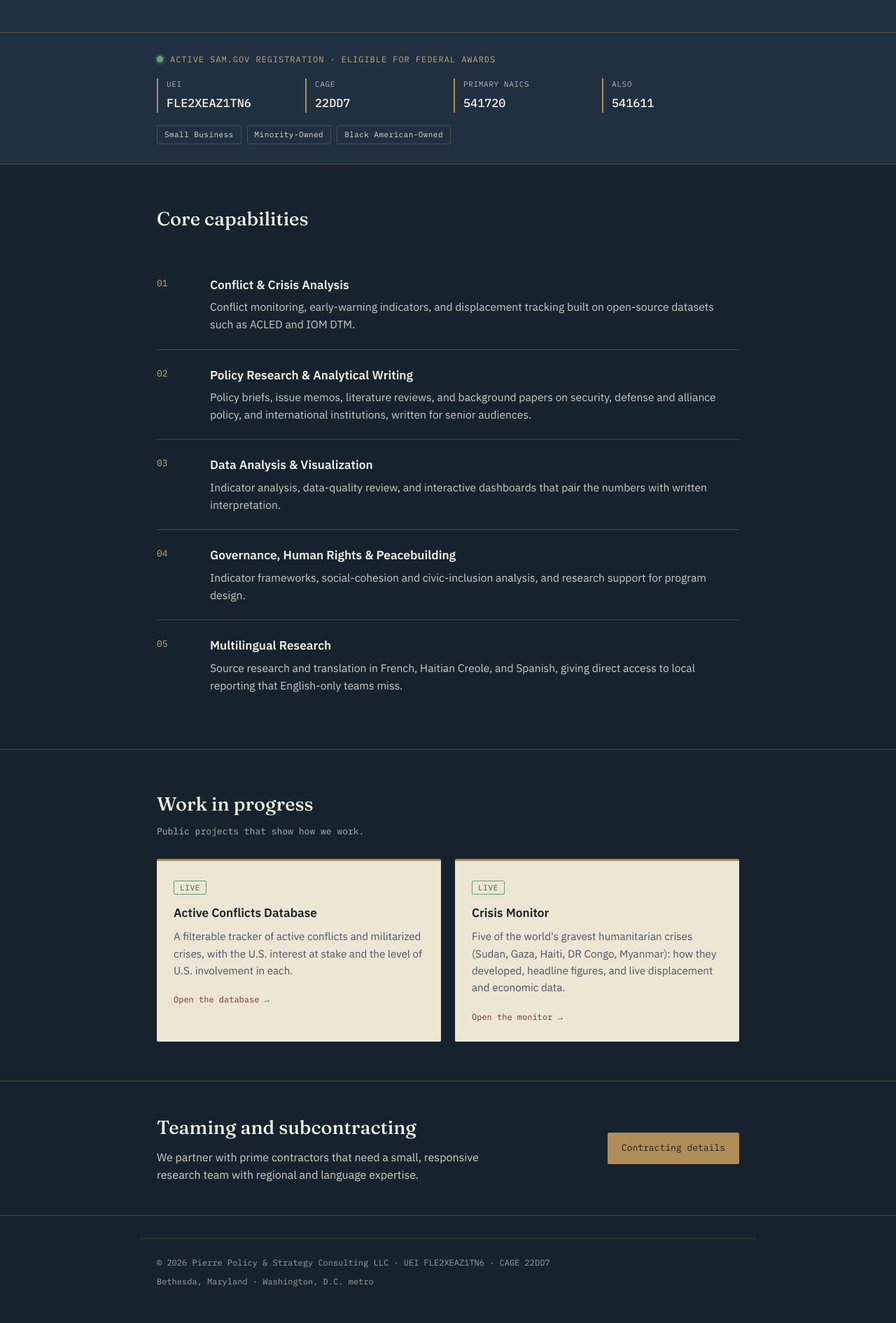
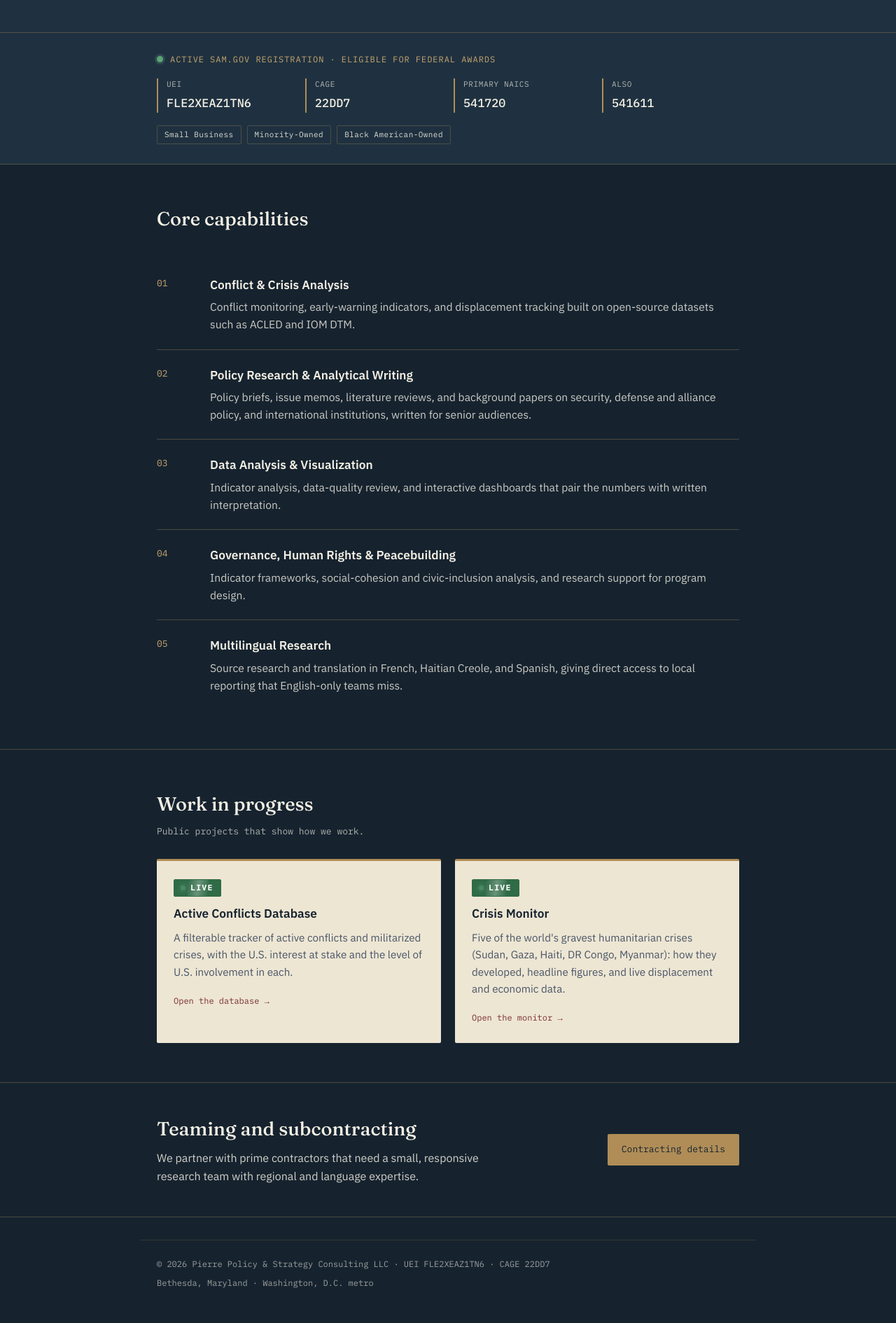
Before and after one commit to Dakpi11/pierrepolicy-website, a Jekyll site: the page index.html, which Jekyll copies as it is, in a window 1280 px wide. Shown: the part 1140-3030 px from the top of the page at 70% size. Built offline with Jekyll 4.4.1, drawn with Linux system fonts in a browser that asks for light colours.

Commit message:
Add files via upload

```diff
--- a/index.html
+++ b/index.html
@@ -15,6 +15,31 @@
   <meta property="og:image" content="https://pierrepolicy.com/og-image.png">
   <meta name="twitter:card" content="summary_large_image">
   <link rel="stylesheet" href="style.css?v=5">
+  <style>
+    /* "Live" badges: broadcast-style on-air indicator */
+    .work-status.live {
+      position: relative; overflow: hidden; display: inline-flex; align-items: center; gap: 7px;
+      background: #2F6B47; color: #fff; border-color: #2F6B47; font-weight: 600; letter-spacing: 0.14em;
+      padding: 3px 10px 3px 9px;
+    }
+    .work-status.live::before {
+      content: ""; width: 7px; height: 7px; border-radius: 50%; background: #9BE3B4; flex: none;
+      box-shadow: 0 0 6px 1px rgba(155,227,180,0.8);
+    }
+    @media (prefers-reduced-motion: no-preference) {
+      @keyframes live-blink { 0%, 55% { opacity: 1; } 70%, 85% { opacity: .25; } 100% { opacity: 1; } }
+      @keyframes live-ring { 0% { box-shadow: 0 0 0 0 rgba(155,227,180,0.75), 0 0 6px 1px rgba(155,227,180,0.8); } 100% { box-shadow: 0 0 0 7px rgba(155,227,180,0), 0 0 6px 1px rgba(155,227,180,0.8); } }
+      @keyframes live-sweep { 0% { transform: translateX(-120%); } 60%, 100% { transform: translateX(220%); } }
+      @keyframes live-glow { 0%, 100% { box-shadow: 0 0 0 0 rgba(47,107,71,0); } 50% { box-shadow: 0 0 10px 1px rgba(47,107,71,0.35); } }
+      .work-status.live { animation: live-glow 2.4s ease-in-out infinite; }
+      .work-status.live::before { animation: live-blink 1.6s steps(1, end) infinite, live-ring 1.6s ease-out infinite; }
+      .work-status.live::after {
+        content: ""; position: absolute; top: 0; bottom: 0; left: 0; width: 45%;
+        background: linear-gradient(100deg, transparent, rgba(255,255,255,0.28), transparent);
+        animation: live-sweep 3.5s ease-in-out infinite; pointer-events: none;
+      }
+    }
+  </style>
 </head>
 <body>
 
```
